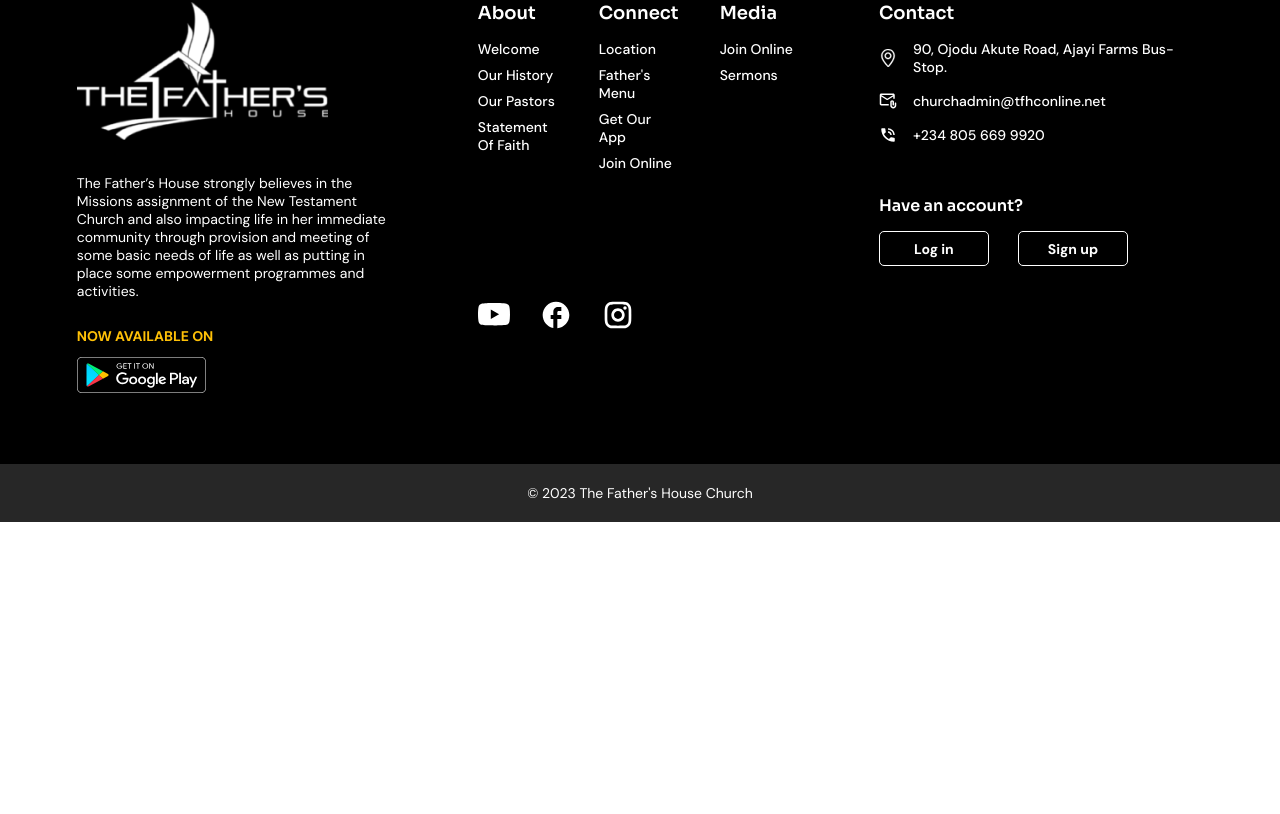
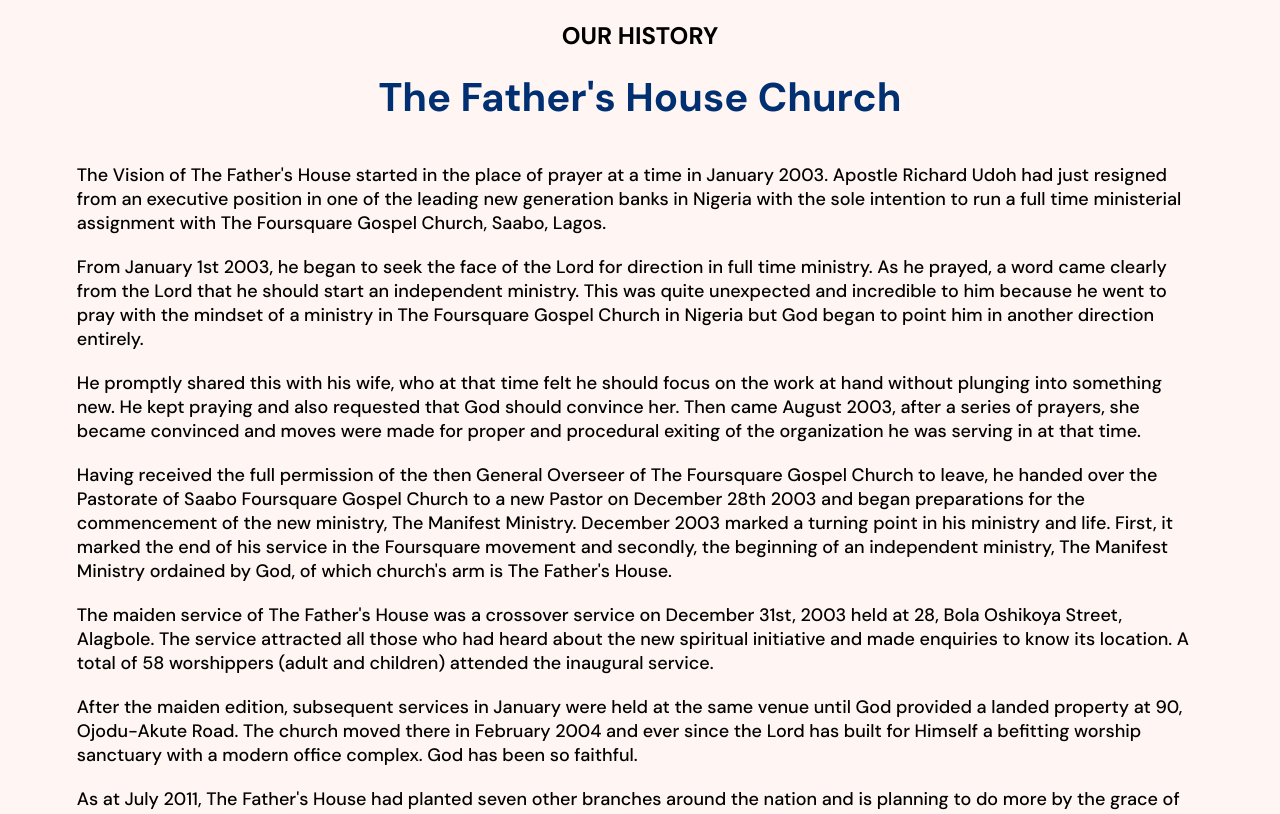
Before and after one commit to umadmego/umadmego, a Next.js app: page /about in a window 1280 px wide. Shown: the part 636-1450 px from the top of the page. Before the commit the page ends 1158 px from the top, so only its background shows below. Built offline with nearby package versions, Linux system fonts and the light colour scheme.

Commit message:
history section

```diff
--- /dev/null
+++ b/src/components/aboutPage/HistorySection.tsx
@@ -0,0 +1,67 @@
+import React from 'react';
+
+const HistorySection = () => {
+  return (
+    <section id='history' className='px-primary mt-[107px]'>
+      <h2 className='font-bold text-xl md:text-2xl text-center mb-5'>OUR HISTORY</h2>
+      <p className='text-center font-bold text-primary text-[30px] md:text-[35px] lg:text-[40px] mb-10'>
+        The Father&apos;s House Church
+      </p>
+      <div className='flex flex-col gap-5 md:text-lg w-full'>
+        <p>
+          The Vision of The Father&apos;s House started in the place of prayer at a time
+          in January 2003. Apostle Richard Udoh had just resigned from an executive
+          position in one of the leading new generation banks in Nigeria with the sole
+          intention to run a full time ministerial assignment with The Foursquare Gospel
+          Church, Saabo, Lagos.
+        </p>
+        <p>
+          From January 1st 2003, he began to seek the face of the Lord for direction in
+          full time ministry. As he prayed, a word came clearly from the Lord that he
+          should start an independent ministry. This was quite unexpected and incredible
+          to him because he went to pray with the mindset of a ministry in The Foursquare
+          Gospel Church in Nigeria but God began to point him in another direction
+          entirely.
+        </p>
+        <p>
+          He promptly shared this with his wife, who at that time felt he should focus on
+          the work at hand without plunging into something new. He kept praying and also
+          requested that God should convince her. Then came August 2003, after a series of
+          prayers, she became convinced and moves were made for proper and procedural
+          exiting of the organization he was serving in at that time.
+        </p>
+        <p>
+          Having received the full permission of the then General Overseer of The
+          Foursquare Gospel Church to leave, he handed over the Pastorate of Saabo
+          Foursquare Gospel Church to a new Pastor on December 28th 2003 and began
+          preparations for the commencement of the new ministry, The Manifest Ministry.
+          December 2003 marked a turning point in his ministry and life. First, it marked
+          the end of his service in the Foursquare movement and secondly, the beginning of
+          an independent ministry, The Manifest Ministry ordained by God, of which
+          church&apos;s arm is The Father&apos;s House.
+        </p>
+        <p>
+          The maiden service of The Father&apos;s House was a crossover service on
+          December 31st, 2003 held at 28, Bola Oshikoya Street, Alagbole. The service
+          attracted all those who had heard about the new spiritual initiative and made
+          enquiries to know its location. A total of 58 worshippers (adult and children)
+          attended the inaugural service.
+        </p>
+        <p>
+          After the maiden edition, subsequent services in January were held at the same
+          venue until God provided a landed property at 90, Ojodu-Akute Road. The church
+          moved there in February 2004 and ever since the Lord has built for Himself a
+          befitting worship sanctuary with a modern office complex. God has been so
+          faithful.
+        </p>
+        <p>
+          As at July 2011, The Father&apos;s House had planted seven other branches around
+          the nation and is planning to do more by the grace of God. To God be the glory,
+          great things He has done for us.
+        </p>
+      </div>
+    </section>
+  );
+};
+
+export default HistorySection;
--- a/src/components/layout/AppLayout/index.tsx
+++ b/src/components/layout/AppLayout/index.tsx
@@ -10,7 +10,7 @@
     <>
       <Navbar />
       <MobileDownloadBar />
-      <main className='bg-[FFF5F2]'>{children}</main>
+      <main className='bg-[#FFF5F2]'>{children}</main>
       <ToastContainer
         style={{
           fontSize: 16,
--- a/src/pages/about.tsx
+++ b/src/pages/about.tsx
@@ -1,4 +1,5 @@
 import AboutHeader from '@/components/aboutPage/AboutHeader';
+import HistorySection from '@/components/aboutPage/HistorySection';
 import AppLayout from '@/components/layout/AppLayout';
 import React from 'react';
 
@@ -6,6 +7,7 @@
   return (
     <AppLayout>
       <AboutHeader />
+      <HistorySection />
     </AppLayout>
   );
 }
```
